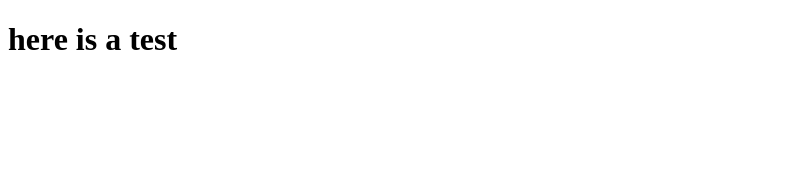
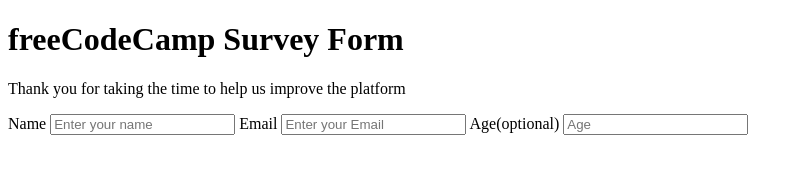
Before and after one commit to lengleman-spec/survey-form, a plain HTML site: page index.html in a window 1280 px wide. Shown: the whole page, without its empty margins (0-803 px from the left). Drawn offline with Linux system fonts and the light colour scheme.

Commit message:
added h1 and p. Added name, email, and age inputs

```diff
--- a/index.html
+++ b/index.html
@@ -3,9 +3,35 @@
   <head>
     <meta charset="UTF-8" />
     <meta name="viewport" content="width=device-width, initial-scale=1.0" />
-    <title>Test survey</title>
+    <title>Survey Form Exercise</title>
   </head>
   <body>
-    <h1>here is a test</h1>
+    <h1 id="title">freeCodeCamp Survey Form</h1>
+    <p id="description">
+      Thank you for taking the time to help us improve the platform
+    </p>
+
+    <form id="survey-form">
+      <label for="name">Name</label>
+      <input
+        type="text"
+        name="name"
+        id="name"
+        placeholder="Enter your name"
+        required
+      />
+
+      <label for="email">Email</label>
+      <input
+        type="email"
+        name="email"
+        id="email"
+        placeholder="Enter your Email"
+        required
+      />
+
+      <label for="number">Age(optional)</label>
+      <input type="number" name="age" id="number" placeholder="Age" />
+    </form>
   </body>
 </html>
```
